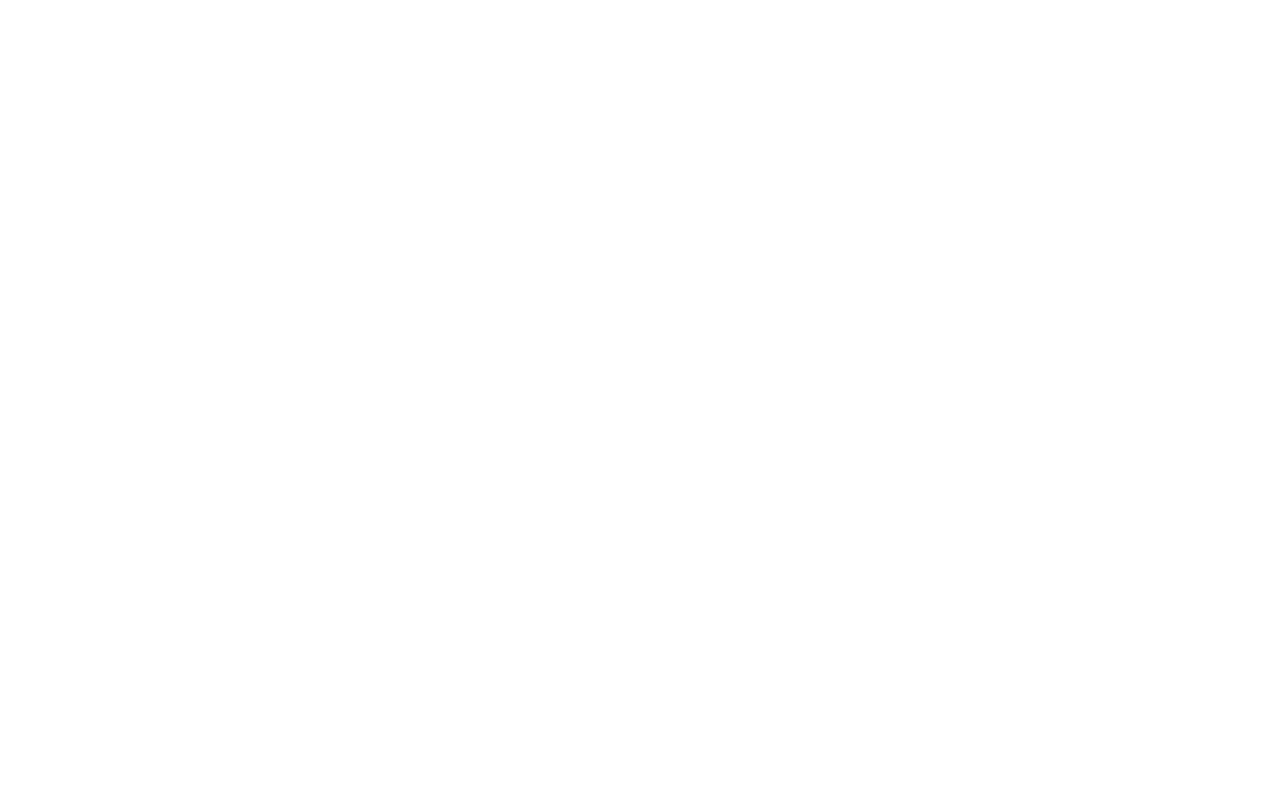
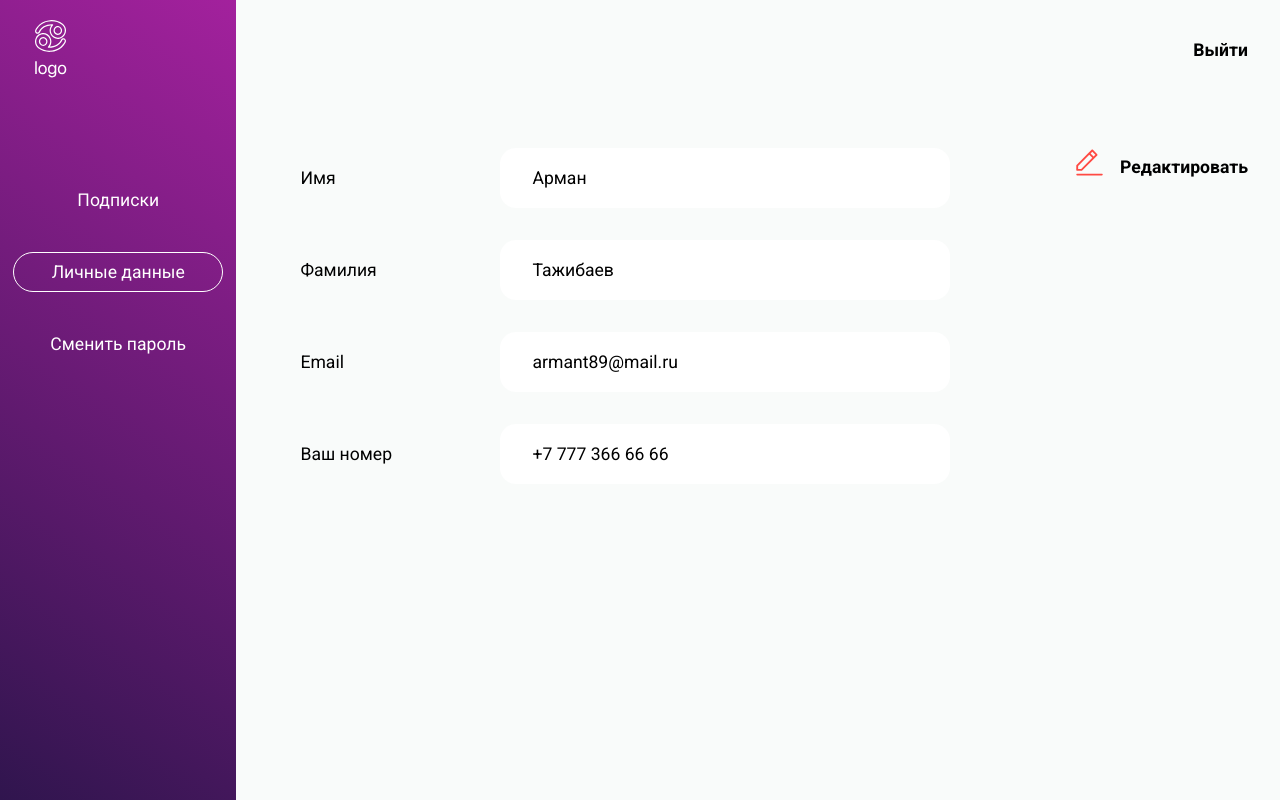
Before and after one commit to Anuarder/WhatsApp_Frontend, a Vue app: page /user/data in a window 1280 px wide. Built offline with nearby package versions, Linux system fonts and the light colour scheme.

Commit message:
UserData

```diff
--- a/src/assets/css/root.scss
+++ b/src/assets/css/root.scss
@@ -46,8 +46,14 @@
     @include input_reset;
     background-color: #FF4A43;
     color: #fff;
+    min-width: 210px;
     padding: .6rem 2.5rem;
     border-radius: 2rem;
+    &__outline{
+        background-color: transparent;
+        color: #999999;
+        border: 1px solid #A3A3A3;
+    }
 }
 
 .fade-enter-active,
--- a/src/components/USidebar/USidebar.vue
+++ b/src/components/USidebar/USidebar.vue
@@ -30,6 +30,10 @@
                 {
                     name: 'Личные данные',
                     path: 'data'
+                },
+                {
+                    name: 'Сменить пароль',
+                    path: 'password-reset'
                 }
             ],
             admin_links: [
--- a/src/router.js
+++ b/src/router.js
@@ -6,6 +6,7 @@
 import PasswordReset from './views/PasswordReset/PasswordReset.vue'
 import ControlPanel from './views/ControlPanel/ControlPanel.vue'
 import Subscriptions from './views/ControlPanel/Subscriptions/Subscriptions.vue'
+import UserData from './views/ControlPanel/UserData/UserData.vue'
 
 Vue.use(Router)
 
@@ -43,7 +44,12 @@
                     path: '/user/subscriptions',
                     name: '/user/subscriptions',
                     component: Subscriptions
-                }
+                },
+                {
+                    path: '/user/data',
+                    name: '/user/data',
+                    component: UserData
+                },
             ]
         },
     ]
--- /dev/null
+++ b/src/views/ControlPanel/UserData/UserData.vue
@@ -0,0 +1,63 @@
+<template>
+    <div class="user-data">
+        <div class="user-data__content">
+            <div class="user-data__form">
+                <form>
+                    <div class="user-data__input">
+                        <label>Имя</label>
+                        <input type="text" v-model="first_name" v-if="isEdit">
+                        <span v-else>{{first_name}}</span>
+                    </div>
+                    <div class="user-data__input">
+                        <label>Фамилия</label>
+                        <input type="text" v-model="last_name" v-if="isEdit">
+                        <span v-else>{{last_name}}</span>
+                    </div>
+                    <div class="user-data__input">
+                        <label>Email</label>
+                        <input type="text" v-model="email" v-if="isEdit">
+                        <span v-else>{{email}}</span>
+                    </div>
+                    <div class="user-data__input">
+                        <label>Ваш номер</label>
+                        <input type="text" v-model="phone" v-if="isEdit">
+                        <span v-else>{{phone}}</span>
+                    </div>
+                    <div class="user-data__buttons" v-if="isEdit">
+                        <button class="w-button" @click="isEdit = false">
+                            Сохранить
+                        </button>
+                        <button class="w-button w-button__outline">
+                            Отмена
+                        </button>
+                    </div>
+                </form>
+            </div>
+            <div
+                class="user-data__actions"
+                v-if="!isEdit"
+                @click="isEdit = true">
+                <img src="@/assets/images/edit.svg" alt="edit">
+                Редактировать
+            </div>
+        </div>
+    </div>
+</template>
+<script>
+export default {
+    data(){
+        return{
+            first_name: 'Арман',
+            last_name: 'Тажибаев',
+            email: 'armant89@mail.ru',
+            phone: '+7 777 366 66 66',
+            isEdit: false
+        }
+    }
+}
+</script>
+<style
+    lang="scss"
+    scoped
+    src="./user_data.scss">
+</style>
--- /dev/null
+++ b/src/views/ControlPanel/UserData/user_data.scss
@@ -0,0 +1,47 @@
+@import "@/assets/css/variables.scss";
+
+.user-data{
+    &__content{
+        margin-top: 3rem;
+        padding-left: 2rem;
+        @include flex_horizontal_between;
+        align-items: flex-start;
+    }
+    &__actions{
+        @include flex_vertical_end;
+        font-weight: 700;
+        font-size: 1.1rem;
+        img{
+            margin-right: 1rem;
+        }
+    }
+    &__input{
+        font-size: 1.1rem;
+        margin-top: 2rem;
+        &:first-child{
+            margin-top: 0;
+        }
+        @include flex_vertical_center;
+        label{
+            width: 200px;
+        }
+        input, span{
+            @include input_reset;
+            @include flex_vertical_center;
+            background-color: #fff;
+            width: 450px;
+            height: 60px;
+            border-radius: 1rem;
+            padding: 0 2rem;
+        }
+    }
+    &__buttons{
+        margin-top: 3rem;
+        @include flex_horizontal_end;
+        button{
+            &:last-child{
+                margin-left: 2rem;
+            }
+        }
+    }
+}
```
Also changed, not shown: src/assets/images/edit.svg (added).
